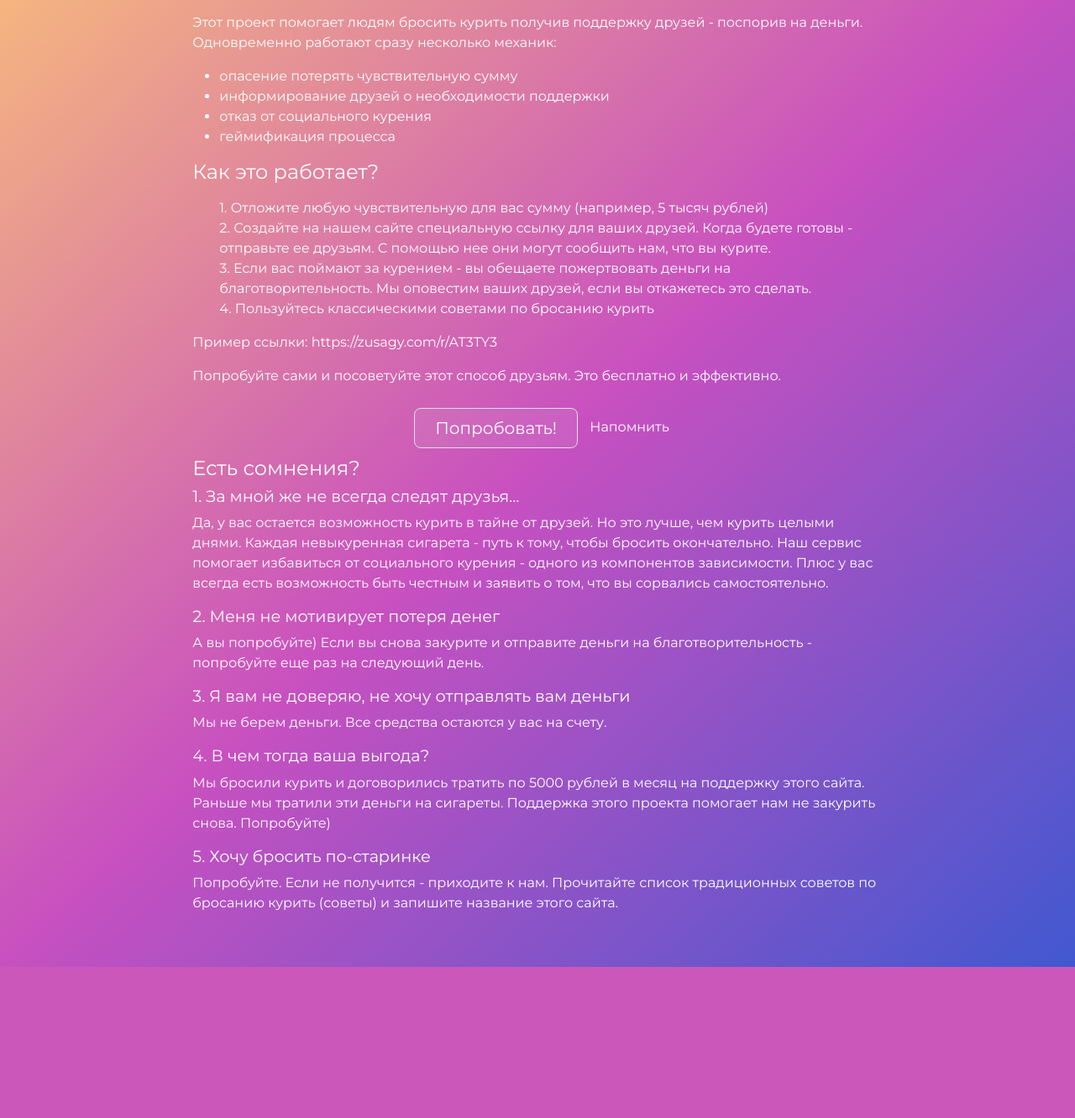
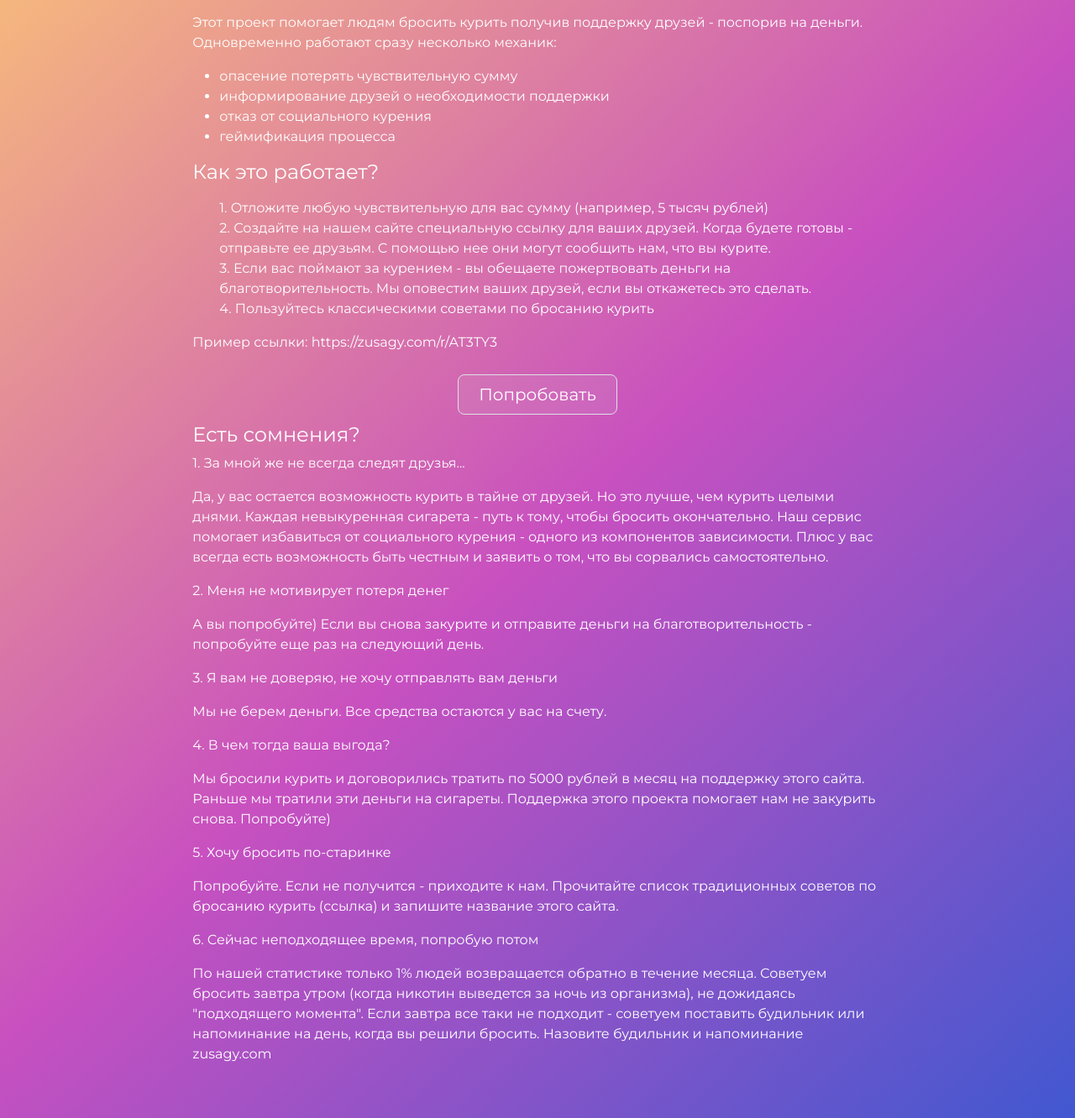
Before and after one commit to evgenity/zusagy, a Django app: page /new in a window 1280 px wide. Shown: the part 258-1590 px from the top of the page at 84% size. Before the commit the page ends 1410 px from the top, so only its background shows below. Run offline with Django 4.2, Linux system fonts and the light colour scheme; some libraries are stand-ins or nearby versions.

Commit message:
text update

```diff
--- a/backend/promises/templates/promises/new.html
+++ b/backend/promises/templates/promises/new.html
@@ -24,26 +24,29 @@
   </ol>
 </p>
 <p>Пример ссылки: <a href="https://zusagy.com/r/AT3TY3">https://zusagy.com/r/AT3TY3</a></p>
-<p>Попробуйте сами и посоветуйте этот способ друзьям. Это бесплатно и эффективно.</p>
+<!-- <p>Попробуйте сами и посоветуйте этот способ друзьям. Это бесплатно и эффективно.</p> -->
 
 <div class="text-center">
-  <a href="{% url 'create' %}" class="btn btn-primary btn-lg px-4 border">Попробовать!</a>
-  <a href="{% url 'create' %}">Напомнить</a>
+  <a href="{% url 'create' %}" class="btn btn-primary btn-lg px-4 border">Попробовать</a>
+  <!-- <a href="{% url 'create' %}">Напомнить</a> -->
 </div>
 
 <h1>Есть сомнения?</h1>
-<h2>1. За мной же не всегда следят друзья...</h2>
+<p>1. За мной же не всегда следят друзья...</p>
 <p>Да, у вас остается возможность курить в тайне от друзей. Но это лучше, чем курить целыми днями. Каждая невыкуренная сигарета - путь к тому, чтобы бросить окончательно. Наш сервис помогает избавиться от социального курения - одного из компонентов зависимости. Плюс у вас всегда есть возможность быть честным и заявить о том, что вы сорвались самостоятельно.</p>
 
-<h2>2. Меня не мотивирует потеря денег</h2>
+<p>2. Меня не мотивирует потеря денег</p>
 <p>А вы попробуйте) Если вы снова закурите и отправите деньги на благотворительность - попробуйте еще раз на следующий день.</p>
 
-<h2>3. Я вам не доверяю, не хочу отправлять вам деньги</h2>
+<p>3. Я вам не доверяю, не хочу отправлять вам деньги</p>
 <p>Мы не берем деньги. Все средства остаются у вас на счету.</p>
 
-<h2>4. В чем тогда ваша выгода?</h2>
+<p>4. В чем тогда ваша выгода?</p>
 <p>Мы бросили курить и договорились тратить по 5000 рублей в месяц на поддержку этого сайта. Раньше мы тратили эти деньги на сигареты. Поддержка этого проекта помогает нам не закурить снова. Попробуйте)</p>
 
-<h2>5. Хочу бросить по-старинке</h2>
-<p>Попробуйте. Если не получится - приходите к нам. Прочитайте список традиционных советов по бросанию курить (<a href="{% url 'advices' %}">советы</a>) и запишите название этого сайта.</p>
+<p>5. Хочу бросить по-старинке</p>
+<p>Попробуйте. Если не получится - приходите к нам. Прочитайте список традиционных советов по бросанию курить (<a href="{% url 'advices' %}">ссылка</a>) и запишите название этого сайта.</p>
+
+<p>6. Сейчас неподходящее время, попробую потом</p>
+<p>По нашей статистике только 1% людей возвращается обратно в течение месяца. Советуем бросить завтра утром (когда никотин выведется за ночь из организма), не дожидаясь "подходящего момента". Если завтра все таки не подходит - советуем поставить будильник или напоминание на день, когда вы решили бросить. Назовите будильник и напоминание zusagy.com</p>
 {% endblock %}
```
